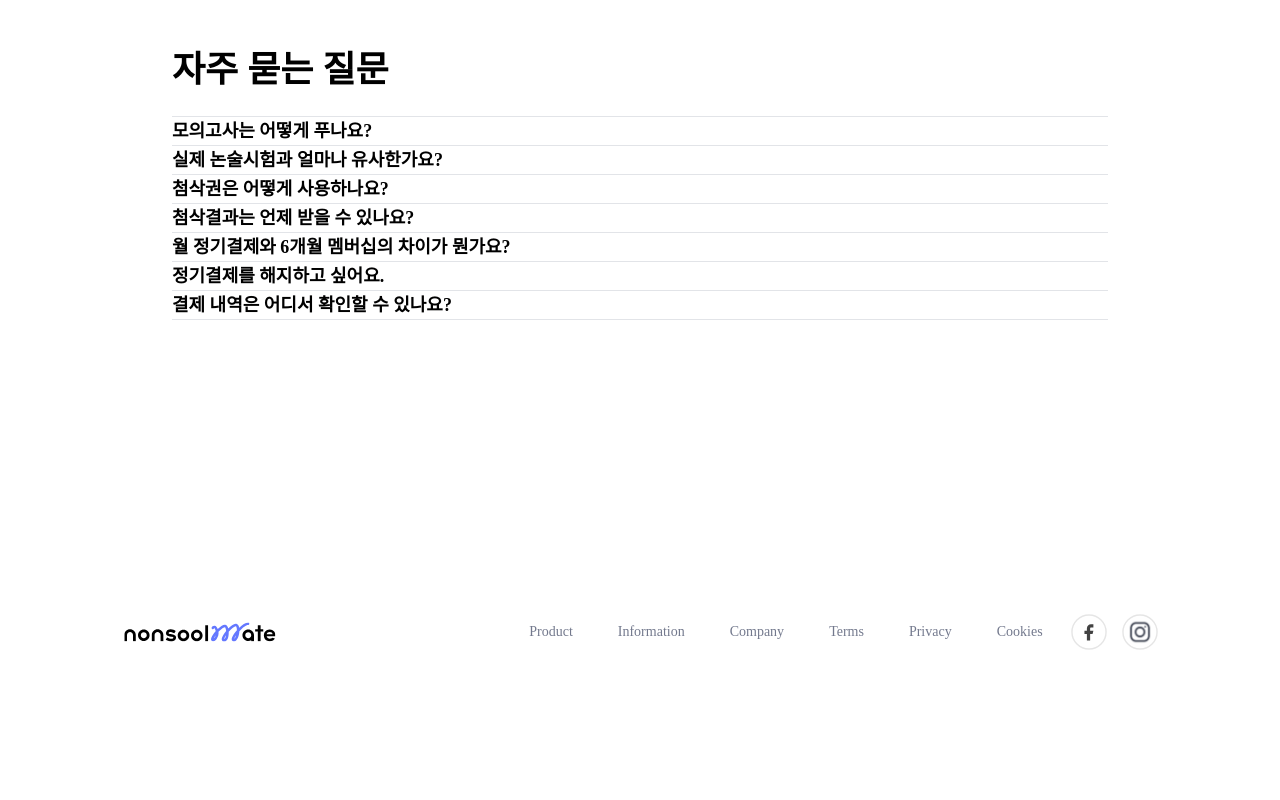
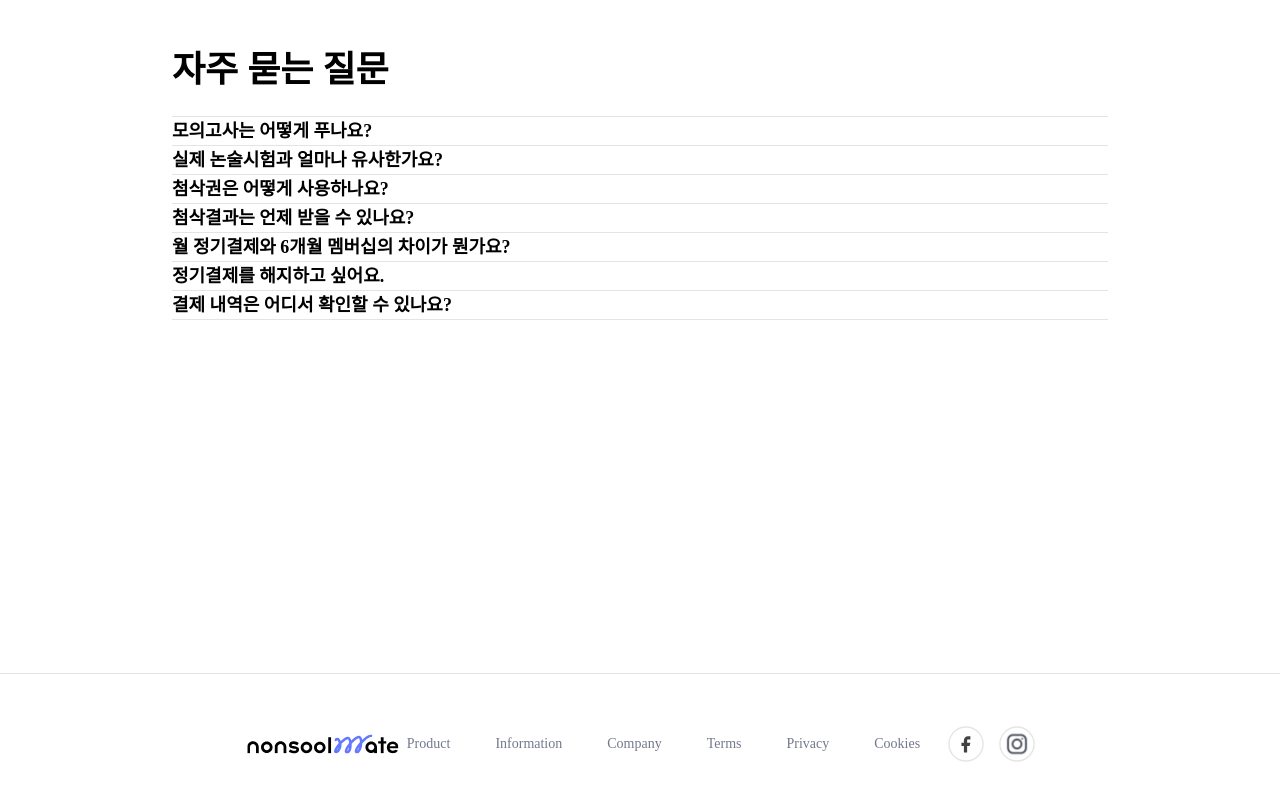
Before and after one commit to nonsoolmate-official/nonsoolmate-client, a React (Vite) app in the folder nonsoolmateClient/: page /onBording in a window 1280 px wide. Shown: the part 2030-2830 px from the top of the page. Before the commit the page ends 2680 px from the top, so only its background shows below. Built offline with nearby package versions, Linux system fonts and the light colour scheme; a web font is replaced by a local one.

Commit message:
[ design ] footer에 divideline 추가

```diff
--- a/nonsoolmateClient/src/onbording/components/footer/Footer.tsx
+++ b/nonsoolmateClient/src/onbording/components/footer/Footer.tsx
@@ -1,19 +1,35 @@
 import styled from "styled-components";
 import FooterLeft from "./FooterLeft";
 import FooterRight from "./FooterRight";
-import { commonFlex } from "style/commonStyle";
+import { columnFlex, commonFlex } from "style/commonStyle";
+import DivideLine from "../common/DivideLine";
 
 export default function Footer() {
   return (
     <Container>
-      <FooterLeft />
-      <FooterRight />
+      <DivideLineFooter />
+      <ContentContainer>
+        <FooterLeft />
+        <FooterRight />
+      </ContentContainer>
     </Container>
   );
 }
 
 const Container = styled.footer`
+  ${columnFlex}
+
+  width: 100%;
+  height: 20.6rem;
+`;
+
+const DivideLineFooter = styled(DivideLine)`
+  width: 100%;
+`;
+
+const ContentContainer = styled.div`
   ${commonFlex}
 
   justify-content: space-around;
+  margin-top: 5.2rem;
 `;
```
